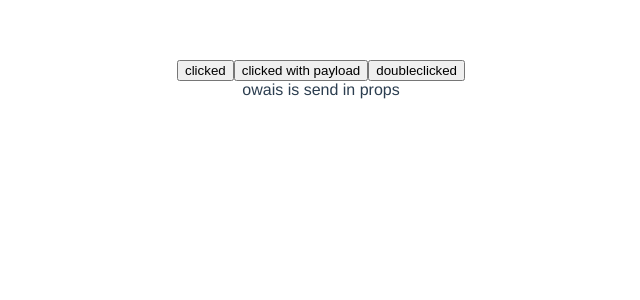
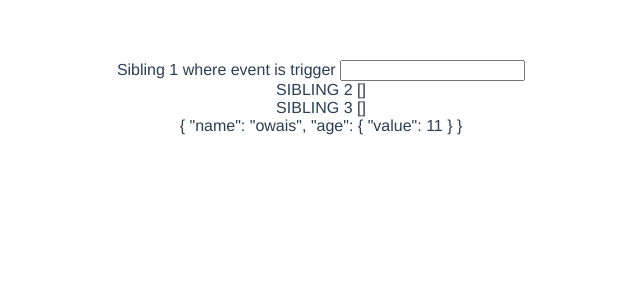
Before and after one commit to Owais897/nisum-vue-session, a Vue app: page / in a window 1280 px wide. Shown: the top 300 px of the page, without its empty margins (319-959 px from the left). Built offline with nearby package versions, Linux system fonts and the light colour scheme.

Commit message:
watcher deep

```diff
--- a/src/App.vue
+++ b/src/App.vue
@@ -4,10 +4,10 @@
     <!-- <HelloWorld msg="Welcome to Your Vue.js App" /> -->
     <!-- <HandlingInputs /> -->
     <!-- <Form /> -->
-    <Parent />
-    <!-- <Sibling1 />
+    <!-- <Parent /> -->
+    <Sibling1 />
     <Sibling2 />
-    <Sibling3 /> -->
+    <Sibling3 />
     <!-- <Slots /> -->
   </div>
 </template>
@@ -16,10 +16,10 @@
 // import HelloWorld from "./components/HelloWorld.vue";
 // import HandlingInputs from "./components/handlingInputs.vue";
 // import Form from "./components/Form.vue";
-import Parent from "./components/Parent.vue";
-// import Sibling1 from "./components/Sibling1.vue";
-// import Sibling2 from "./components/Sibling2.vue";
-// import Sibling3 from "./components/Sibling3.vue";
+// import Parent from "./components/Parent.vue";
+import Sibling1 from "./components/Sibling1.vue";
+import Sibling2 from "./components/Sibling2.vue";
+import Sibling3 from "./components/Sibling3.vue";
 // import Slots from "./components/Slots.vue";
 
 export default {
@@ -28,10 +28,10 @@ export default {
     // HelloWorld,
     // HandlingInputs,
     // Form,
-    Parent,
-    // Sibling1,
-    // Sibling2,
-    // Sibling3,
+    // Parent,
+    Sibling1,
+    Sibling2,
+    Sibling3,
     // Slots,
   },
 };
--- a/src/components/Sibling3.vue
+++ b/src/components/Sibling3.vue
@@ -2,6 +2,8 @@
   ><div>
     SIBLING 3
     {{ list }}
+    <br />
+    {{ obj }}
   </div>
 </template>
 
@@ -11,6 +13,12 @@ export default {
   data() {
     return {
       list: [],
+      obj: {
+        name: "owais",
+        age: {
+          value: 10,
+        },
+      },
     };
   },
   methods: {
@@ -23,9 +31,12 @@ export default {
     this.$root.$on("updateWordList", (word) => {
       this.list.push(word);
     });
+    setInterval(() => {
+      this.obj.age.value++;
+    }, 3000);
   },
   watch: {
-    list: {
+    obj: {
       handler(a, b) {
         console.log("a: ", a);
         console.log("b: ", b);
```
Also changed, not shown: 1 other file (tests, documents, lock files or other folders).
